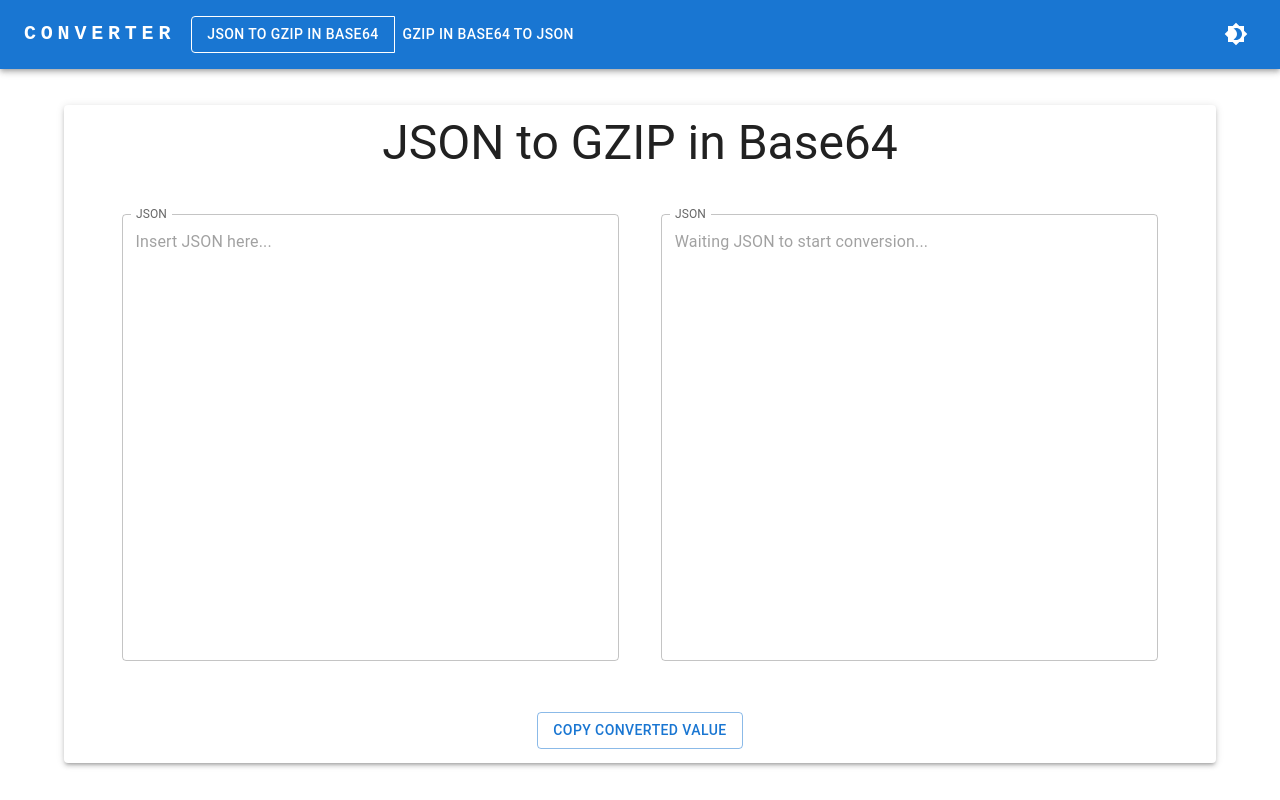
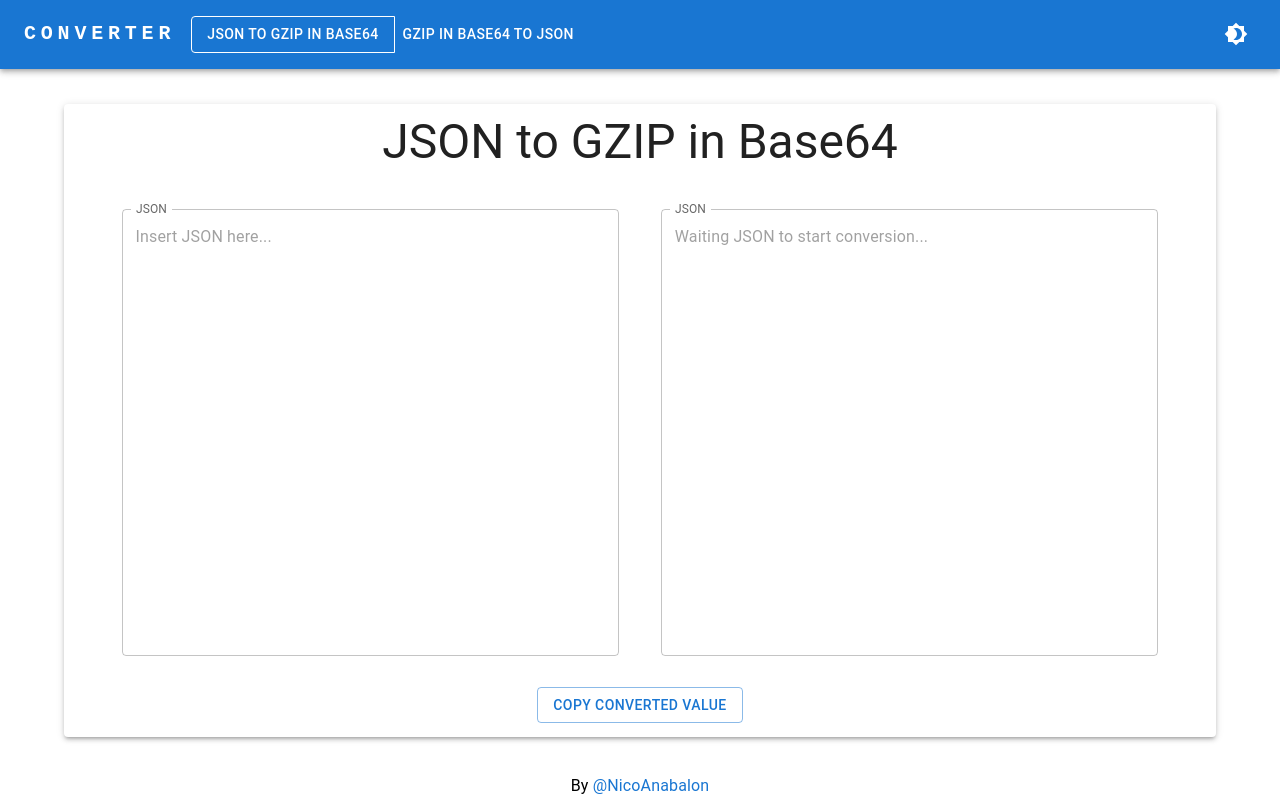
Before and after one commit to NicoAnabalon/converter, a React (Create React App) app: page / in a window 1280 px wide. Built offline with nearby package versions, Linux system fonts and the light colour scheme.

Commit message:
Add author

```diff
--- a/src/App.tsx
+++ b/src/App.tsx
@@ -1,4 +1,4 @@
-import { Box, useTheme } from "@mui/material";
+import { Box, Link, Typography, useTheme } from "@mui/material";
 import { Navbar } from "./components";
 import { Route, Routes } from "react-router-dom";
 import { GzipToJSON, Home } from "./views";
@@ -28,6 +28,25 @@ function App() {
           <Route path="/gzip-to-json" element={<GzipToJSON />} />
         </Routes>
       </Box>
+      <Box>
+        <Typography
+          variant="subtitle1"
+          component="p"
+          sx={{
+            textAlign: "center",
+            color: theme.palette.mode === "dark" ? "white" : null,
+          }}
+        >
+          By{" "}
+          <Link
+            href="https://github.com/NicoAnabalon"
+            target="_blank"
+            sx={{ textDecoration: "none" }}
+          >
+            @NicoAnabalon
+          </Link>
+        </Typography>
+      </Box>
     </Box>
   );
 }
```
